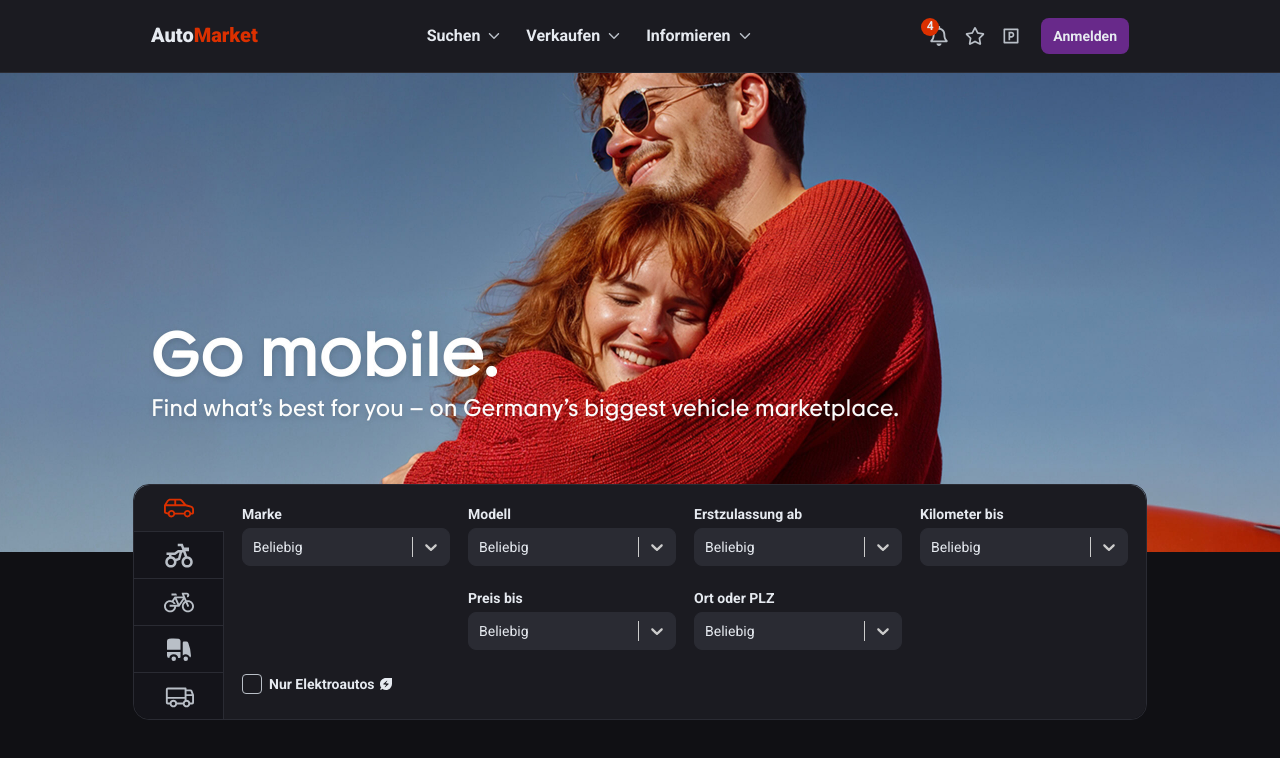
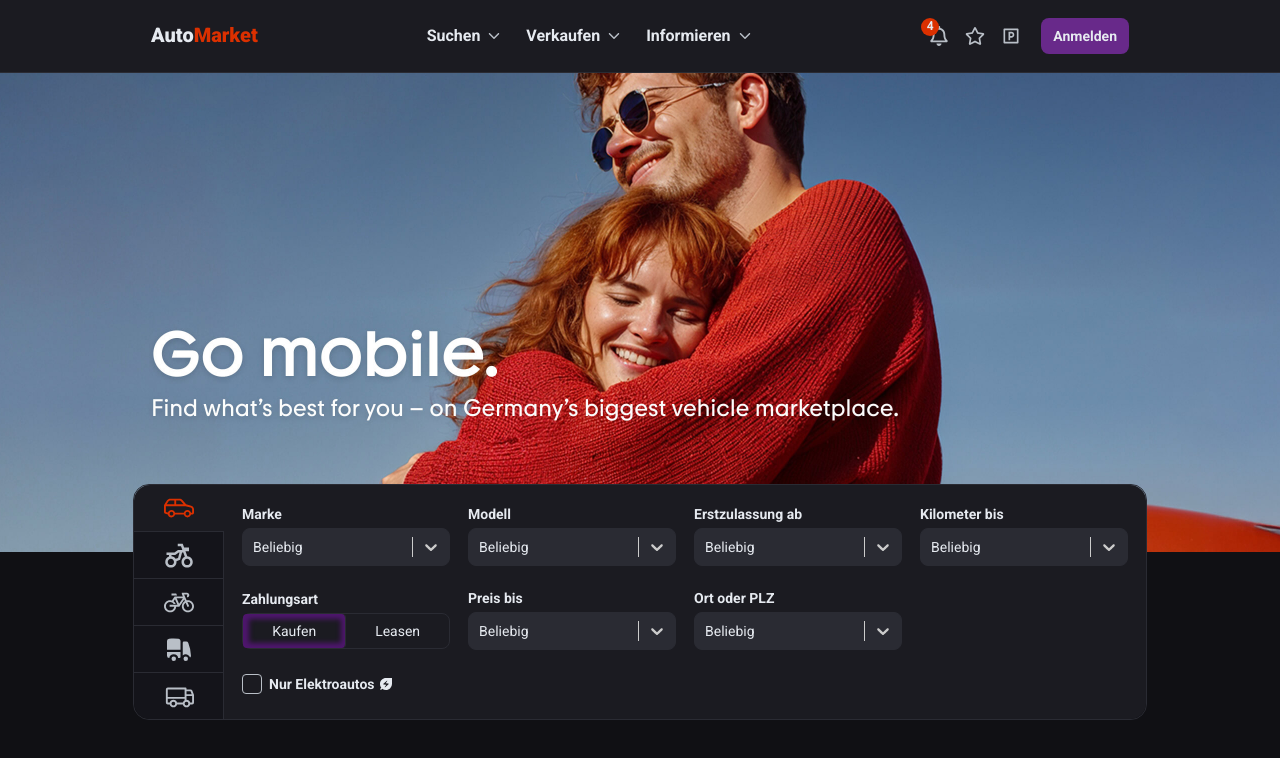
Before and after one commit to sh1xzyy/auto-market-frontend-v2, a Next.js app: page / in a window 1280 px wide. Shown: the top 758 px of the page. Built offline with nearby package versions, Linux system fonts and the light colour scheme.

Commit message:
feat: add common radio button

```diff
--- a/src/modules/FiltersForm/FiltersForm.jsx
+++ b/src/modules/FiltersForm/FiltersForm.jsx
@@ -4,6 +4,7 @@ import { classByType } from './data/classByType'
 import Selector from '@/ui/Selector/Selector'
 import Checkbox from '@/ui/Checkbox/Checkbox'
 import CheckboxContent from './ui/CheckboxContent'
+import Radio from '@/ui/Radio/Radio'
 
 const initialValues = {
 	brand: '',
@@ -34,12 +35,15 @@ const FiltersForm = ({ openIndex, vehiclesFields }) => {
 
 						{item?.type === 'checkbox' && (
 							<Checkbox
+								name={item?.name}
 								labelClassName='items-center'
 								wrapperClassName='col-span-2 inline-flex items-center gap-sm-plus font-bold text-md'
 							>
 								<CheckboxContent item={item} />
 							</Checkbox>
 						)}
+
+						{item?.type === 'radio' && <Radio item={item} />}
 					</div>
 				))}
 			</Form>
--- a/src/ui/Checkbox/Checkbox.jsx
+++ b/src/ui/Checkbox/Checkbox.jsx
@@ -8,6 +8,7 @@ import clsx from 'clsx'
 
 const Checkbox = ({
 	children,
+	name,
 	wrapperClassName,
 	labelClassName,
 	isCheckedClassName = '',
@@ -21,14 +22,15 @@ const Checkbox = ({
 					'grid grid-cols-[auto_auto] gap-x-sm-plus cursor-pointer',
 					labelClassName
 				)}
-				htmlFor='checkbox'
+				htmlFor={name}
 			>
 				<Field
 					className='visually-hidden'
 					value={isChecked}
+					name={name}
 					type='checkbox'
 					onClick={() => setIsChecked(prev => !prev)}
-					id='checkbox'
+					id={name}
 				/>
 				<div
 					className={clsx(
--- /dev/null
+++ b/src/ui/Radio/Radio.jsx
@@ -0,0 +1,43 @@
+'use client'
+
+import clsx from 'clsx'
+import { Field, useFormikContext } from 'formik'
+
+const Radio = ({ item }) => {
+	const { values } = useFormikContext()
+
+	return (
+		<>
+			<span className='block font-bold text-md mb-sm'>{item?.label}</span>
+
+			<div
+				className='flex justify-between w-full border border-grey-deep rounded-md'
+				role='group'
+			>
+				{item?.radioList?.map(radio => {
+					const isChecked = values[radio?.name] === radio?.value
+					return (
+						<label
+							key={radio?.id}
+							className={clsx(
+								'm-auto w-full text-center p-md cursor-pointer border-r border-grey-deep last:border-0',
+								isChecked && 'shadow-card rounded-xs'
+							)}
+						>
+							<Field
+								className='visually-hidden'
+								name={radio?.name}
+								value={radio?.value}
+								type='radio'
+								id={radio?.name}
+							/>
+							<span className='text-md '>{radio?.label}</span>
+						</label>
+					)
+				})}
+			</div>
+		</>
+	)
+}
+
+export default Radio
```
